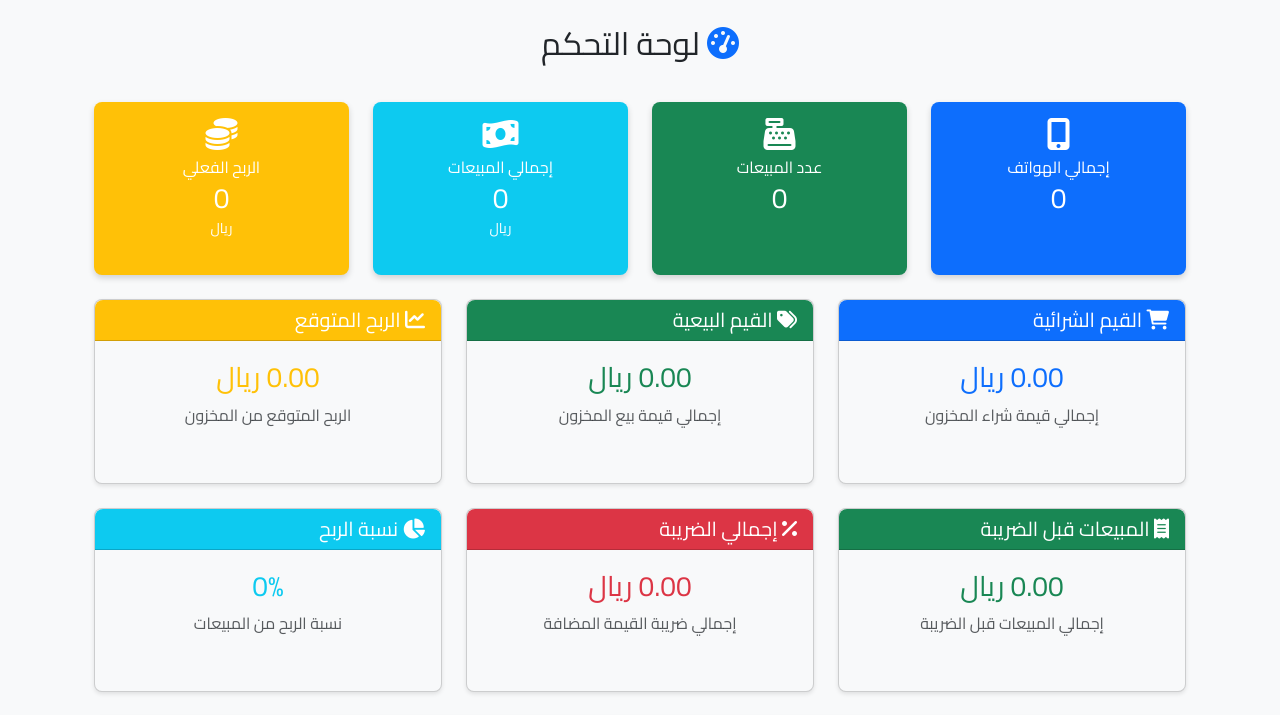
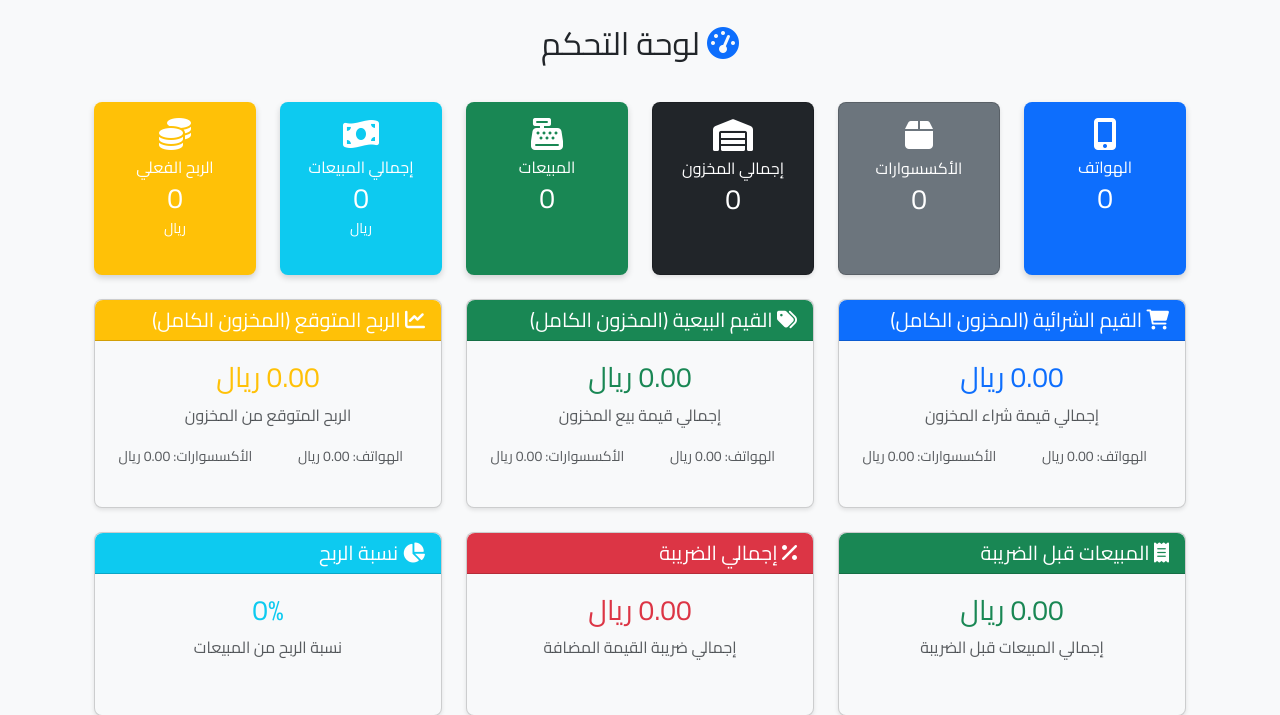
Before and after one commit to FLANsa/Alsaqri-site, a Flask app: page /dashboard in a window 1280 px wide. Shown: the part 56-771 px from the top of the page. Run offline with Flask 3, Linux system fonts and the light colour scheme; a user stored in the database is signed in.

Commit message:
Update dashboard to include accessories in inventory calculations and show detailed breakdown

```diff
--- a/app.py
+++ b/app.py
@@ -429,11 +429,24 @@ def login():
 @login_required
 def dashboard():
     phones = Phone.query.all()
+    accessories = Accessory.query.all()
 
-    # Calculate financial summaries for current inventory
+    # Calculate financial summaries for current inventory (phones + accessories)
     total_phones = len(phones)
-    total_purchase_value = sum(phone.purchase_price for phone in phones)
-    total_selling_value = sum(phone.selling_price for phone in phones)
+    total_accessories = sum(acc.quantity_in_stock for acc in accessories)
+    total_items = total_phones + total_accessories
+
+    # Phone values
+    phone_purchase_value = sum(phone.purchase_price for phone in phones)
+    phone_selling_value = sum(phone.selling_price for phone in phones)
+
+    # Accessory values (considering quantity in stock)
+    accessory_purchase_value = sum(acc.purchase_price_with_vat * acc.quantity_in_stock for acc in accessories)
+    accessory_selling_value = sum(acc.selling_price_with_vat * acc.quantity_in_stock for acc in accessories)
+
+    # Total values for all inventory
+    total_purchase_value = phone_purchase_value + accessory_purchase_value
+    total_selling_value = phone_selling_value + accessory_selling_value
     total_expected_profit = total_selling_value - total_purchase_value
 
     # Recent sales
@@ -461,7 +474,14 @@ def dashboard():
 
     return render_template('dashboard.html',
                          phones=phones,
+                         accessories=accessories,
                          total_phones=total_phones,
+                         total_accessories=total_accessories,
+                         total_items=total_items,
+                         phone_purchase_value=phone_purchase_value,
+                         phone_selling_value=phone_selling_value,
+                         accessory_purchase_value=accessory_purchase_value,
+                         accessory_selling_value=accessory_selling_value,
                          total_purchase_value=total_purchase_value,
                          total_selling_value=total_selling_value,
                          total_expected_profit=total_expected_profit,
--- a/templates/dashboard.html
+++ b/templates/dashboard.html
@@ -15,25 +15,43 @@
 
     <!-- Inventory Overview Cards - Smaller and More Organized -->
     <div class="row mb-4">
-        <div class="col-md-3">
+        <div class="col-md-2">
             <div class="card bg-primary text-white h-100">
                 <div class="card-body text-center py-3">
                     <i class="fas fa-mobile-alt fa-2x mb-2"></i>
-                    <h6 class="card-title mb-1">إجمالي الهواتف</h6>
+                    <h6 class="card-title mb-1">الهواتف</h6>
                     <h3 class="mb-0">{{ total_phones }}</h3>
                 </div>
             </div>
         </div>
-        <div class="col-md-3">
+        <div class="col-md-2">
+            <div class="card bg-secondary text-white h-100">
+                <div class="card-body text-center py-3">
+                    <i class="fas fa-box fa-2x mb-2"></i>
+                    <h6 class="card-title mb-1">الأكسسوارات</h6>
+                    <h3 class="mb-0">{{ total_accessories }}</h3>
+                </div>
+            </div>
+        </div>
+        <div class="col-md-2">
+            <div class="card bg-dark text-white h-100">
+                <div class="card-body text-center py-3">
+                    <i class="fas fa-warehouse fa-2x mb-2"></i>
+                    <h6 class="card-title mb-1">إجمالي المخزون</h6>
+                    <h3 class="mb-0">{{ total_items }}</h3>
+                </div>
+            </div>
+        </div>
+        <div class="col-md-2">
             <div class="card bg-success text-white h-100">
                 <div class="card-body text-center py-3">
                     <i class="fas fa-cash-register fa-2x mb-2"></i>
-                    <h6 class="card-title mb-1">عدد المبيعات</h6>
+                    <h6 class="card-title mb-1">المبيعات</h6>
                     <h3 class="mb-0">{{ total_sales_count }}</h3>
                 </div>
             </div>
         </div>
-        <div class="col-md-3">
+        <div class="col-md-2">
             <div class="card bg-info text-white h-100">
                 <div class="card-body text-center py-3">
                     <i class="fas fa-money-bill-wave fa-2x mb-2"></i>
@@ -43,7 +61,7 @@
                 </div>
             </div>
         </div>
-        <div class="col-md-3">
+        <div class="col-md-2">
             <div class="card bg-warning text-white h-100">
                 <div class="card-body text-center py-3">
                     <i class="fas fa-coins fa-2x mb-2"></i>
@@ -60,33 +78,57 @@
         <div class="col-md-4">
             <div class="card bg-light h-100">
                 <div class="card-header bg-primary text-white">
-                    <h5 class="mb-0"><i class="fas fa-shopping-cart"></i> القيم الشرائية</h5>
+                    <h5 class="mb-0"><i class="fas fa-shopping-cart"></i> القيم الشرائية (المخزون الكامل)</h5>
                 </div>
                 <div class="card-body text-center">
                     <h3 class="text-primary">{{ "%.2f"|format(total_purchase_value) }} ريال</h3>
                     <p class="text-muted">إجمالي قيمة شراء المخزون</p>
+                    <div class="row mt-2">
+                        <div class="col-6">
+                            <small class="text-muted">الهواتف: {{ "%.2f"|format(phone_purchase_value) }} ريال</small>
+                        </div>
+                        <div class="col-6">
+                            <small class="text-muted">الأكسسوارات: {{ "%.2f"|format(accessory_purchase_value) }} ريال</small>
+                        </div>
+                    </div>
                 </div>
             </div>
         </div>
         <div class="col-md-4">
             <div class="card bg-light h-100">
                 <div class="card-header bg-success text-white">
-                    <h5 class="mb-0"><i class="fas fa-tags"></i> القيم البيعية</h5>
+                    <h5 class="mb-0"><i class="fas fa-tags"></i> القيم البيعية (المخزون الكامل)</h5>
                 </div>
                 <div class="card-body text-center">
                     <h3 class="text-success">{{ "%.2f"|format(total_selling_value) }} ريال</h3>
                     <p class="text-muted">إجمالي قيمة بيع المخزون</p>
+                    <div class="row mt-2">
+                        <div class="col-6">
+                            <small class="text-muted">الهواتف: {{ "%.2f"|format(phone_selling_value) }} ريال</small>
+                        </div>
+                        <div class="col-6">
+                            <small class="text-muted">الأكسسوارات: {{ "%.2f"|format(accessory_selling_value) }} ريال</small>
+                        </div>
+                    </div>
                 </div>
             </div>
         </div>
         <div class="col-md-4">
             <div class="card bg-light h-100">
                 <div class="card-header bg-warning text-white">
-                    <h5 class="mb-0"><i class="fas fa-chart-line"></i> الربح المتوقع</h5>
+                    <h5 class="mb-0"><i class="fas fa-chart-line"></i> الربح المتوقع (المخزون الكامل)</h5>
                 </div>
                 <div class="card-body text-center">
                     <h3 class="text-warning">{{ "%.2f"|format(total_expected_profit) }} ريال</h3>
                     <p class="text-muted">الربح المتوقع من المخزون</p>
+                    <div class="row mt-2">
+                        <div class="col-6">
+                            <small class="text-muted">الهواتف: {{ "%.2f"|format(phone_selling_value - phone_purchase_value) }} ريال</small>
+                        </div>
+                        <div class="col-6">
+                            <small class="text-muted">الأكسسوارات: {{ "%.2f"|format(accessory_selling_value - accessory_purchase_value) }} ريال</small>
+                        </div>
+                    </div>
                 </div>
             </div>
         </div>
```
